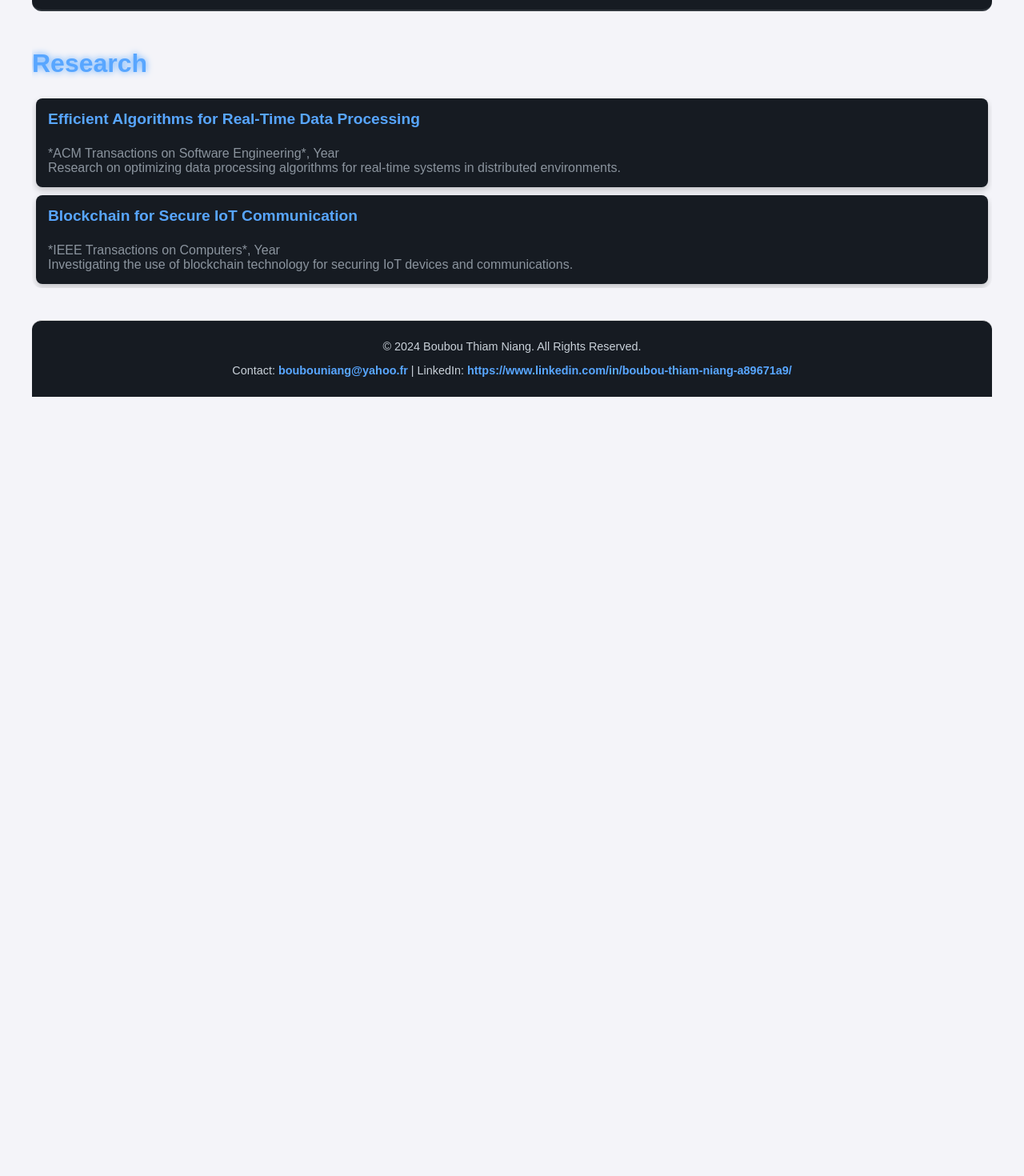
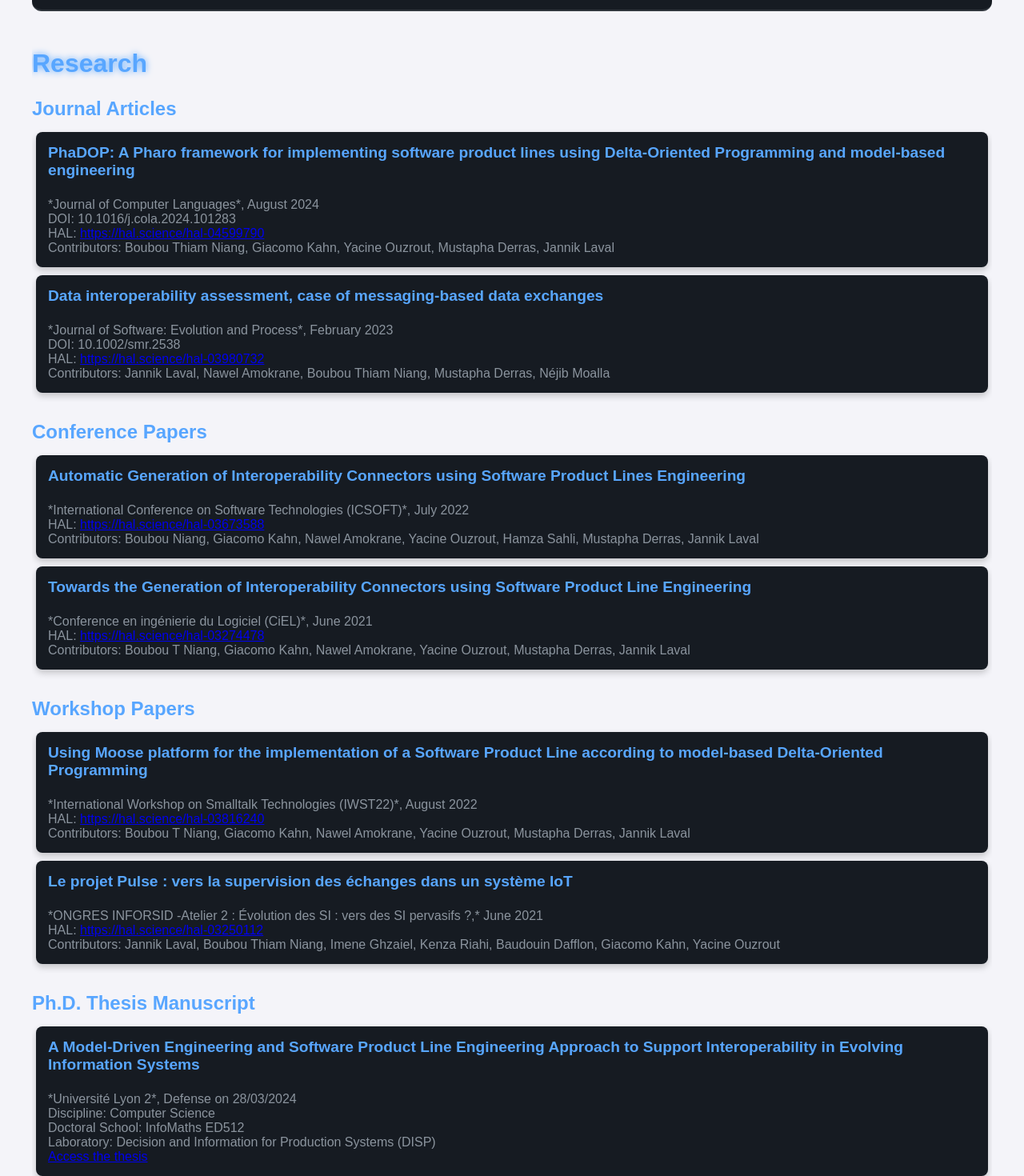
Before and after one commit to boubouthiamniang/boubouthiamniang.github.io, a React (Create React App) app: page /research in a window 1280 px wide. Shown: the part 213-1683 px from the top of the page at 80% size. Before the commit the page ends 800 px from the top, so only its background shows below. Built offline with nearby package versions, Linux system fonts and the light colour scheme.

Commit message:
Complete research page

```diff
--- a/src/components/Research.js
+++ b/src/components/Research.js
@@ -5,19 +5,77 @@ const Research = () => {
     return (
         <section className="research">
             <h2>Research</h2>
+
+            <div className="category">
+                <h3>Journal Articles</h3>
                 <ul>
                     <li>
-                    <strong>Efficient Algorithms for Real-Time Data Processing</strong><br />
-                    *ACM Transactions on Software Engineering*, Year<br />
-                    Research on optimizing data processing algorithms for real-time systems in distributed environments.
+                        <strong>PhaDOP: A Pharo framework for implementing software product lines using Delta-Oriented Programming and model-based engineering</strong><br />
+                        *Journal of Computer Languages*, August 2024<br />
+                        DOI: 10.1016/j.cola.2024.101283<br />
+                        HAL: <a href="https://hal.science/hal-04599790" target="_blank" rel="noopener noreferrer">https://hal.science/hal-04599790</a><br />
+                        Contributors: Boubou Thiam Niang, Giacomo Kahn, Yacine Ouzrout, Mustapha Derras, Jannik Laval
                     </li>
                     <li>
-                    <strong>Blockchain for Secure IoT Communication</strong><br />
-                    *IEEE Transactions on Computers*, Year<br />
-                    Investigating the use of blockchain technology for securing IoT devices and communications.
+                        <strong>Data interoperability assessment, case of messaging‐based data exchanges</strong><br />
+                        *Journal of Software: Evolution and Process*, February 2023<br />
+                        DOI: 10.1002/smr.2538<br />
+                        HAL: <a href="https://hal.science/hal-03980732" target="_blank" rel="noopener noreferrer">https://hal.science/hal-03980732</a><br />
+                        Contributors: Jannik Laval, Nawel Amokrane, Boubou Thiam Niang, Mustapha Derras, Néjib Moalla
                     </li>
-                {/* Add more research entries as needed */}
                 </ul>
+            </div>
+
+            <div className="category">
+                <h3>Conference Papers</h3>
+                <ul>
+                    <li>
+                        <strong>Automatic Generation of Interoperability Connectors using Software Product Lines Engineering</strong><br />
+                        *International Conference on Software Technologies (ICSOFT)*, July 2022<br />
+                        HAL: <a href="https://hal.science/hal-03673588" target="_blank" rel="noopener noreferrer">https://hal.science/hal-03673588</a><br />
+                        Contributors: Boubou Niang, Giacomo Kahn, Nawel Amokrane, Yacine Ouzrout, Hamza Sahli, Mustapha Derras, Jannik Laval
+                    </li>
+                    <li>
+                        <strong>Towards the Generation of Interoperability Connectors using Software Product Line Engineering</strong><br />
+                        *Conference en ingénierie du Logiciel (CiEL)*, June 2021<br />
+                        HAL: <a href="https://hal.science/hal-03274478" target="_blank" rel="noopener noreferrer">https://hal.science/hal-03274478</a><br />
+                        Contributors: Boubou T Niang, Giacomo Kahn, Nawel Amokrane, Yacine Ouzrout, Mustapha Derras, Jannik Laval
+                    </li>
+                </ul>
+            </div>
+
+            <div className="category">
+                <h3>Workshop Papers</h3>
+                <ul>
+                    <li>
+                        <strong>Using Moose platform for the implementation of a Software Product Line according to model-based Delta-Oriented Programming</strong><br />
+                        *International Workshop on Smalltalk Technologies (IWST22)*, August 2022<br />
+                        HAL: <a href="https://hal.science/hal-03816240" target="_blank" rel="noopener noreferrer">https://hal.science/hal-03816240</a><br />
+                        Contributors: Boubou T Niang, Giacomo Kahn, Nawel Amokrane, Yacine Ouzrout, Mustapha Derras, Jannik Laval
+                    </li>
+                    <li>
+                        <strong>Le projet Pulse : vers la supervision des échanges dans un système IoT</strong><br />
+                        *ONGRES INFORSID -Atelier 2 : Évolution des SI : vers des SI pervasifs ?,* June 2021<br />
+                        HAL: <a href="https://hal.science/hal-03250112" target="_blank" rel="noopener noreferrer">https://hal.science/hal-03250112</a><br />
+                        Contributors: Jannik Laval, Boubou Thiam Niang, Imene Ghzaiel, Kenza Riahi, Baudouin Dafflon, Giacomo Kahn, Yacine Ouzrout
+                    </li>
+                </ul>
+            </div>
+
+            <div className="category">
+                <h3>Ph.D. Thesis Manuscript</h3>
+                <ul>
+                    <li>
+                        <strong>A Model-Driven Engineering and Software Product Line Engineering Approach to Support Interoperability in Evolving Information Systems</strong><br />
+                        *Université Lyon 2*, Defense on 28/03/2024<br />
+                        Discipline: Computer Science<br />
+                        Doctoral School: InfoMaths ED512<br />
+                        Laboratory: Decision and Information for Production Systems (DISP)<br />
+                        <a href="https://theses.hal.science/tel-04690416" target="_blank" rel="noopener noreferrer">Access the thesis</a>
+                    </li>
+                </ul>
+            </div>
+
         </section>
     );
 };
--- a/src/components/css/Research.css
+++ b/src/components/css/Research.css
@@ -1,18 +1,25 @@
-/* Container for the research section */
 .research {
     margin-bottom: 40px;
-    color: #c9d1d9; /* Soft white text */
+    color: #c9d1d9;
 }
 
-/* Research section title */
 .research h2 {
     font-size: 2rem;
-    color: #58a6ff; /* Neon blue for heading */
+    color: #58a6ff;
     margin-bottom: 20px;
-    text-shadow: 0 0 8px #58a6ff; /* Glow effect */
+    text-shadow: 0 0 8px #58a6ff;
 }
 
-/* Research list container */
+.category {
+    margin-bottom: 30px;
+}
+
+.category h3 {
+    font-size: 1.5rem;
+    color: #58a6ff;
+    margin-bottom: 10px;
+}
+
 .research ul {
     display: flex;
     flex-wrap: wrap;
@@ -21,42 +28,35 @@
     margin: 0;
 }
 
-/* Individual research items */
 .research ul li {
-    flex: 1 1 calc(50% - 10px); /* Each item takes up 50% of the container width */
-    background-color: #161b22; /* Dark background */
+    flex: 1 1 calc(50% - 10px);
+    background-color: #161b22;
     padding: 15px;
     margin: 5px;
     border-radius: 8px;
-    box-shadow: 0 4px 8px rgba(0, 0, 0, 0.2); /* Enhanced shadow */
+    box-shadow: 0 4px 8px rgba(0, 0, 0, 0.2);
     transition: transform 0.3s ease, box-shadow 0.3s ease;
-    color: #8b949e; /* Muted text for readability */
+    color: #8b949e;
 }
 
-/* Hover effect for research items */
 .research ul li:hover {
     transform: translateY(-5px);
-    box-shadow: 0 8px 16px rgba(0, 0, 0, 0.4); /* Enhanced shadow on hover */
+    box-shadow: 0 8px 16px rgba(0, 0, 0, 0.4);
 }
 
-/* Title of each research item */
 .research ul li strong {
     display: block;
     font-size: 1.2rem;
     margin-bottom: 5px;
-    color: #58a6ff; /* Neon blue for the titles */
+    color: #58a6ff;
 }
 
-/* Research description */
 .research ul li p {
     font-size: 1rem;
     color: #8b949e;
     line-height: 1.6;
 }
 
-/* Responsive Design */
-
-/* For mobile devices */
 @media (max-width: 768px) {
     .research ul {
         flex-direction: column;
@@ -64,7 +64,7 @@
     }
 
     .research ul li {
-        flex: 1 1 100%; /* Each item takes up 100% of the container width on mobile */
+        flex: 1 1 100%;
     }
 
     .research h2 {
@@ -80,10 +80,9 @@
     }
 }
 
-/* For tablets and medium devices */
 @media (max-width: 1024px) {
     .research ul li {
-        flex: 1 1 calc(100% - 20px); /* Full width with margin for medium screens */
+        flex: 1 1 calc(100% - 20px);
     }
 
     .research h2 {
```
Lines whose indentation alone changed are shown as unchanged.
